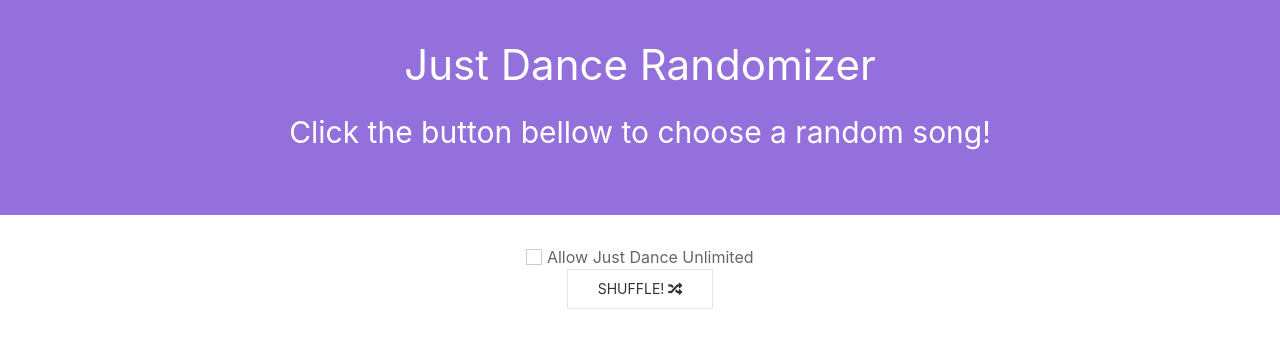
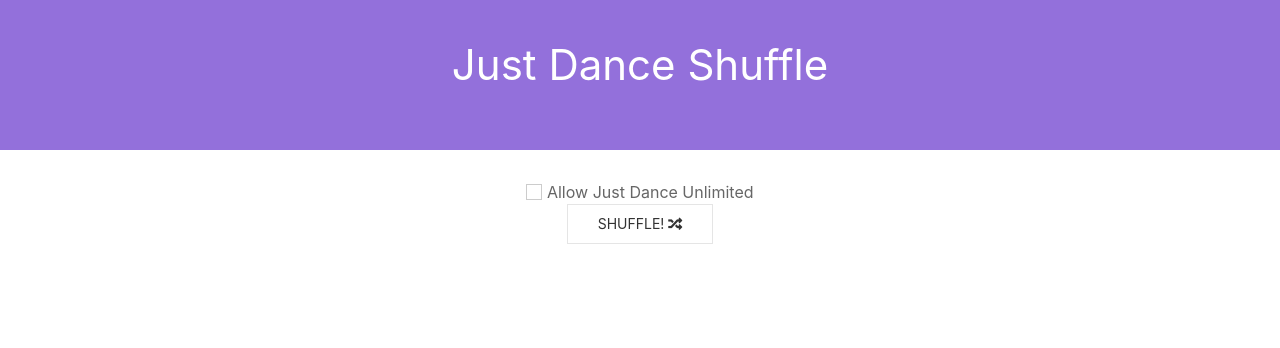
Before and after one commit to MachadoLhes/JustDanceAPI, a Django app: page / in a window 1280 px wide. Shown: the top 348 px of the page. Run offline with Django 3.2, Linux system fonts and the light colour scheme; some libraries are stand-ins or nearby versions.

Commit message:
refac[html]: change title

```diff
--- a/main/templates/main.html
+++ b/main/templates/main.html
@@ -3,7 +3,7 @@
 <html>
     <head>
         <meta charset="UTF-8">
-        <title>Just Dance Randomizer</title>
+        <title>Just Dance Shuffle</title>
         <meta name="viewport" content="width=device-width, initial-scale=1">
 
         <!-- UI KIT -->
@@ -54,8 +54,7 @@
 
     <body>
         <div class="header">
-            <h1>Just Dance Randomizer</h1>
-            <p>Click the button bellow to choose a random song!</p>
+            <h1>Just Dance Shuffle</h1>
         </div>
 
         <div class="content">
```
